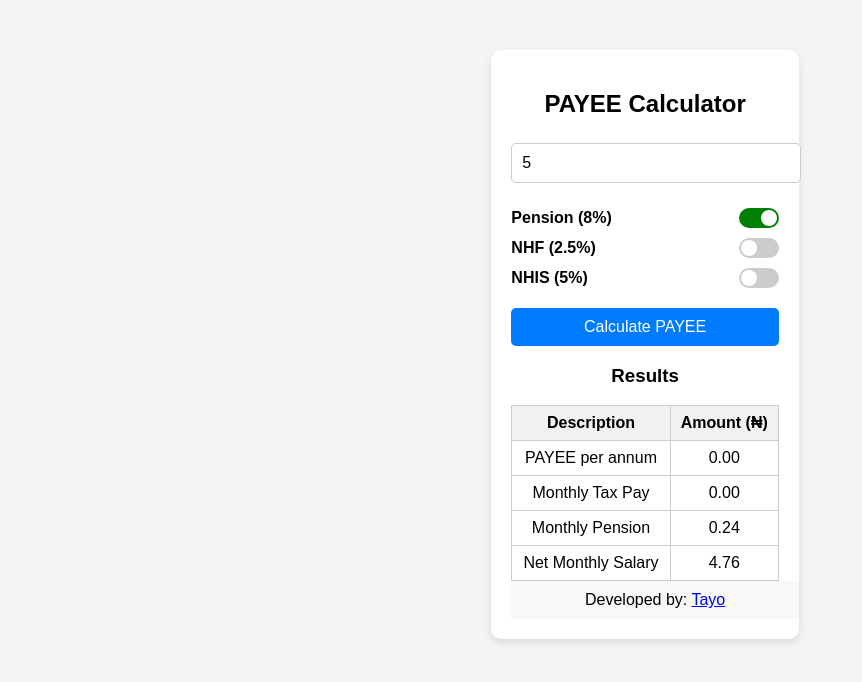
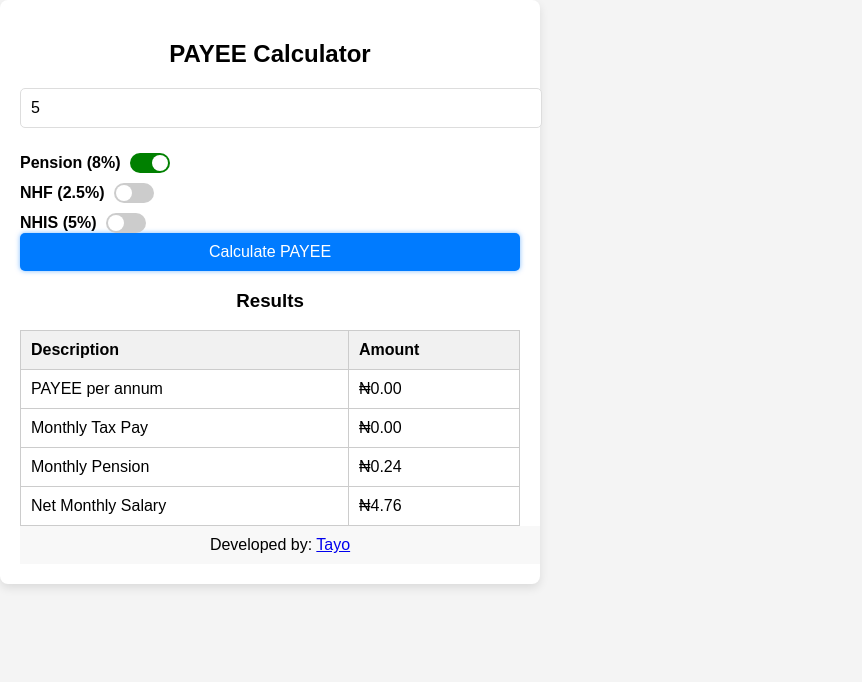
Before and after one commit to Olutayo25/payee-calculator, a React (Create React App) app: page / in a window 1280 px wide. Both pictures are taken after typing "5" into the empty fields and a click on the button "Calculate PAYEE". Shown: the top 682 px of the page, without its empty margins (0-862 px from the left). Built offline with nearby package versions, Linux system fonts and the light colour scheme.

Commit message:
UI Improvements: Version upgrade

```diff
--- a/src/PAYEECalculator.js
+++ b/src/PAYEECalculator.js
@@ -66,13 +66,13 @@ const PAYEECalculator = () => {
 
     const annualPAYEE = tax;
     const monthlyPAYEE = tax / 12;
-    setAnnualPayee(annualPAYEE.toFixed(2));
-    setPayee(monthlyPAYEE.toFixed(2));
-    setMonthlyPension((pensionDeduction / 12).toFixed(2));
+    setAnnualPayee(formatCurrency(annualPAYEE));
+    setPayee(formatCurrency(monthlyPAYEE));
+    setMonthlyPension(formatCurrency(pensionDeduction / 12));
 
     // Net Salary Calculation
     const netAnnualSalary = annualSalary - (annualPAYEE + totalStatutoryDeductions);
-    setNetSalary((netAnnualSalary / 12).toFixed(2));
+    setNetSalary(formatCurrency(netAnnualSalary / 12));
   };
 
   return (
@@ -115,7 +115,7 @@ const PAYEECalculator = () => {
             <thead>
               <tr>
                 <th>Description</th>
-                <th>Amount (₦)</th>
+                <th>Amount</th>
               </tr>
             </thead>
             <tbody>
--- a/src/styles.css
+++ b/src/styles.css
@@ -1,24 +1,37 @@
 /* General styling */
-body {
+body, html {
     font-family: Arial, sans-serif;
     background-color: #f4f4f4;
+    height: 100%;
     margin: 0;
-    padding: 0;
     display: flex;
-    justify-content: center;  /* Centers horizontally */
-    align-items: center;  /* Centers vertically */
-    min-height: 100vh;  /* Takes full height of the viewport */
+    flex-direction: column;
+}
+
+/* Centering app */
+#root {
+    display: flex;
+    flex-direction: column;
+    min-height: 100vh;
+}
+
+.app-container {
+    flex-grow: 1; /* Pushes footer down */
+    display: flex;
+    align-items: center;
+    justify-content: center;
+    padding: 20px;
 }
 
 /* Wrapper to center the app */
 .container {
-    width: 90%; /* Responsive width */
-    max-width: 500px; /* Prevents it from being too wide on big screens */
+    width: 90%;
+    max-width: 500px;
     background: #fff;
     padding: 20px;
     border-radius: 8px;
     box-shadow: 0px 4px 10px rgba(0, 0, 0, 0.1);
-    text-align: center; /* Centers text content */
+    text-align: center;
 }
 
 /* Headings */
@@ -35,64 +48,11 @@ label {
 }
 
 /* Inputs & Select */
-input, select {
-    width: 100%;
-    padding: 10px;
-    margin: 5px 0;
-    border: 1px solid #ddd;
-    border-radius: 5px;
-}
-
-/* Buttons */
-button {
-    width: 100%;
-    padding: 10px;
-    background: #007bff;
-    color: white;
-    border: none;
-    border-radius: 5px;
-    cursor: pointer;
-    margin-top: 10px;
-}
-
-button:hover {
-    background: #0056b3;
-}
-
-/* Result Display */
-.result {
-    text-align: center;
-    font-size: 1.2em;
-    margin-top: 15px;
-    font-weight: bold;
-    color: green;
-}
-
-/* Mobile-first responsive adjustments */
-@media (max-width: 600px) {
-    .container {
-        width: 95%;
-        padding: 15px;
-    }
-}
-
-/* Container Styling */
-.container {
-    max-width: 400px;
-    margin: 50px auto;
-    padding: 20px;
-    background: #ffffff;
-    border-radius: 10px;
-    box-shadow: 0 4px 8px rgba(0, 0, 0, 0.1);
-    text-align: center;
-}
-
-/* Input Field */
 .input-field {
     width: 100%;
     padding: 10px;
     margin-bottom: 15px;
-    border: 1px solid #ccc;
+    border: 1px solid #ddd;
     border-radius: 5px;
     font-size: 16px;
 }
@@ -107,18 +67,23 @@ button:hover {
     border-radius: 5px;
     font-size: 16px;
     cursor: pointer;
+    transition: background 0.3s ease-in-out;
+    outline: none;
 }
 
 .calculate-btn:hover {
     background-color: #0056b3;
 }
 
+.calculate-btn:focus {
+    box-shadow: 0 0 5px rgba(0, 123, 255, 0.5);
+}
+
 /* Toggle Switch */
 .toggle-switch {
     display: flex;
-    justify-content: space-between;
     align-items: center;
-    margin-bottom: 10px;
+    gap: 10px; /* Ensures uniform spacing */
 }
 
 .toggle-switch input {
@@ -159,41 +124,25 @@ button:hover {
     width: 100%;
     border-collapse: collapse;
     margin-top: 10px;
+    font-size: 16px;
 }
 
 .results th, .results td {
     border: 1px solid #ccc;
-    padding: 8px;
+    padding: 10px;
+    text-align: left;
 }
 
 .results th {
     background: #f1f1f1;
+    font-weight: bold;
 }
 
-html, body {
-  height: 100%;
-  margin: 0;
-  display: flex;
-  flex-direction: column;
+/* Footer */
+.footer {
+    text-align: center;
+    padding: 10px;
+    background-color: #f8f8f8;
+    width: 100%;
+    margin-top: auto;
 }
-
-#root {
-  display: flex;
-  flex-direction: column;
-  min-height: 100vh;
-}
-
-.app-container {
-  flex-grow: 1; /* Pushes the footer down */
-  display: flex;
-  align-items: center;
-  justify-content: center;
-  padding: 20px;
-}
-
-.footer {
-  text-align: center;
-  padding: 10px;
-  background-color: #f8f8f8;
-  width: 100%;
-}
```
